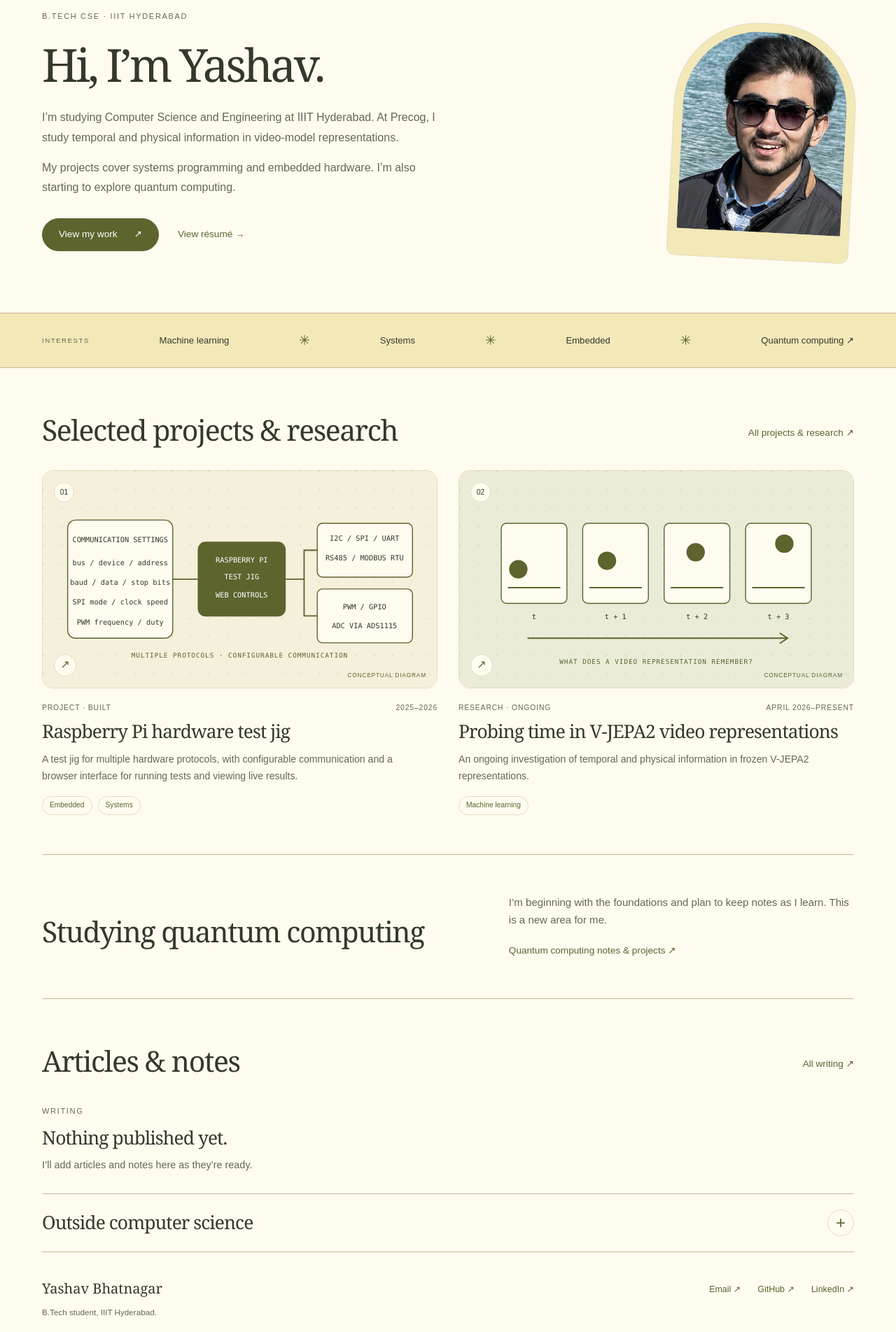
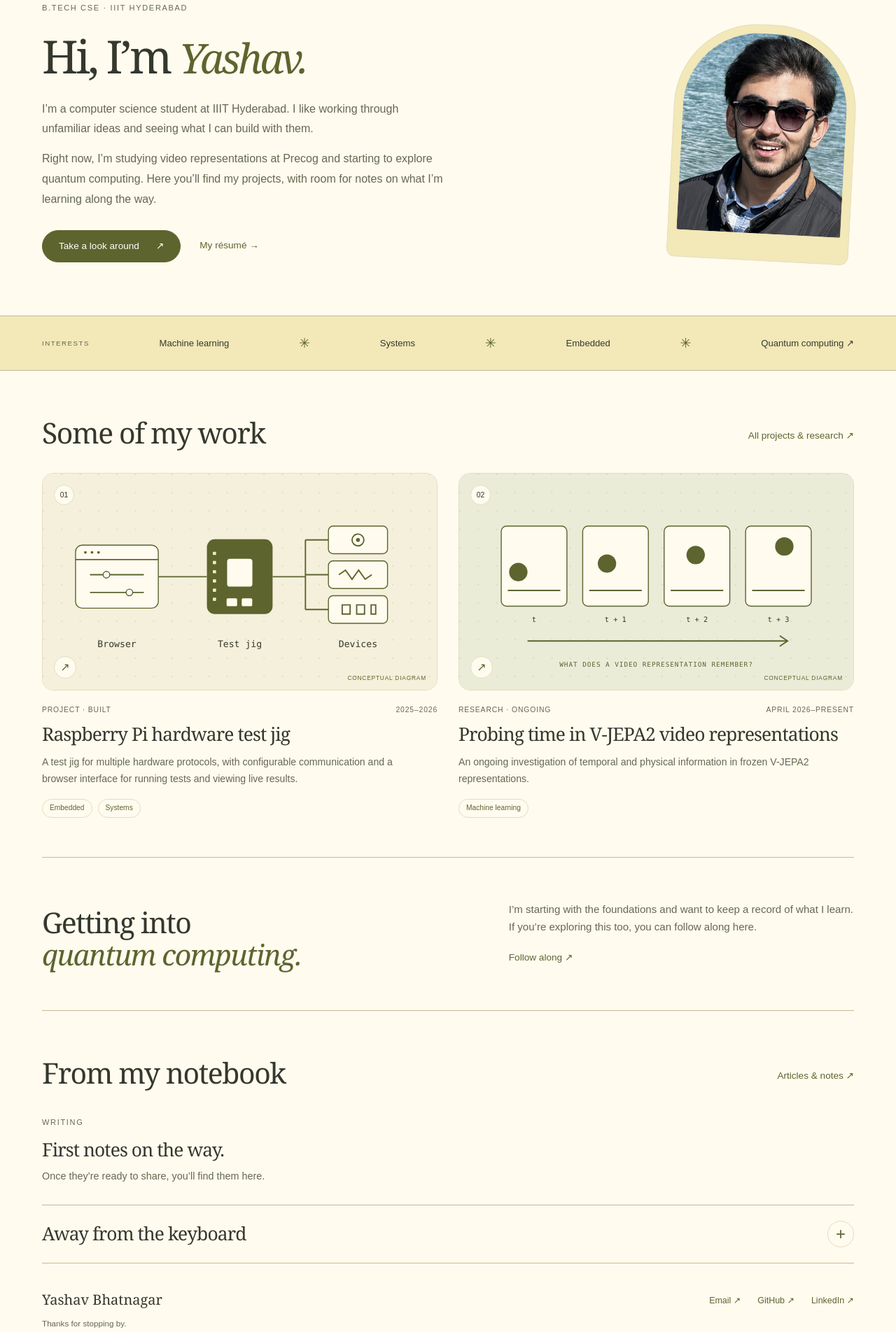
Before and after one commit to AstroDuck17/personal_page, an Astro site: page /personal_page/ in a window 1280 px wide. Shown: the part 183-2087 px from the top of the page at 70% size. Built offline with nearby package versions, Linux system fonts and the light colour scheme; Astro itself is replaced by a stand-in of ours; some packages are replaced by stand-ins of ours.

Commit message:
Restore personal tone and simplify hardware illustration

```diff
--- a/src/components/ProjectVisual.astro
+++ b/src/components/ProjectVisual.astro
@@ -7,20 +7,19 @@ const { kind, large = false } = Astro.props;
     <defs><pattern id={`grid-${kind}`} width="28" height="28" patternUnits="userSpaceOnUse"><circle cx="1" cy="1" r="1" fill="currentColor" opacity=".18" /></pattern></defs>
     <rect width="600" height="330" fill={`url(#grid-${kind})`} />
     {kind === 'hardware' ? <>
-      <rect x="38" y="75" width="160" height="180" rx="12" class="diagram-box" />
-      <text x="118" y="109" class="diagram-text">COMMUNICATION SETTINGS</text>
-      <text x="118" y="144" class="diagram-text">bus / device / address</text>
-      <text x="118" y="174" class="diagram-text">baud / data / stop bits</text>
-      <text x="118" y="204" class="diagram-text">SPI mode / clock speed</text>
-      <text x="118" y="234" class="diagram-text">PWM frequency / duty</text>
-      <path d="M198 165h38M370 165h28v-44h20M398 165v56h20" class="wire" />
-      <rect x="236" y="108" width="134" height="114" rx="12" class="diagram-solid" />
-      <text x="303" y="140" class="diagram-text inverse">RASPBERRY PI</text><text x="303" y="165" class="diagram-text inverse">TEST JIG</text><text x="303" y="193" class="diagram-text inverse">WEB CONTROLS</text>
-      <rect x="418" y="80" width="145" height="82" rx="8" class="diagram-box" />
-      <text x="490" y="107" class="diagram-text">I2C / SPI / UART</text><text x="490" y="136" class="diagram-text">RS485 / MODBUS RTU</text>
-      <rect x="418" y="180" width="145" height="82" rx="8" class="diagram-box" />
-      <text x="490" y="211" class="diagram-text">PWM / GPIO</text><text x="490" y="240" class="diagram-text">ADC VIA ADS1115</text>
-      <text x="300" y="285" class="diagram-label">MULTIPLE PROTOCOLS · CONFIGURABLE COMMUNICATION</text>
+      <path d="M176 157h74M350 157h50M400 101v106M400 101h35M400 154h35M400 207h35" class="wire" />
+      <rect x="50" y="109" width="126" height="96" rx="10" class="diagram-box" />
+      <path d="M50 131h126M72 154h82M72 181h82" class="wire" />
+      {[65,75,85].map(x => <circle cx={x} cy="120" r="2" class="diagram-solid" />)}
+      <circle cx="97" cy="154" r="5" class="diagram-box" /><circle cx="132" cy="181" r="5" class="diagram-box" />
+      <rect x="250" y="100" width="100" height="114" rx="12" class="diagram-solid" />
+      <rect x="280" y="129" width="40" height="44" rx="5" class="diagram-box" />
+      {[119,133,147,161,175,189].map(y => <rect x="259" y={y} width="5" height="5" rx="1" fill="var(--butter)" />)}
+      <rect x="280" y="190" width="16" height="12" rx="2" fill="var(--paper)" /><rect x="303" y="190" width="16" height="12" rx="2" fill="var(--paper)" />
+      {[80,133,186].map(y => <rect x="435" y={y} width="90" height="42" rx="7" class="diagram-box" />)}
+      <circle cx="480" cy="101" r="9" class="wire" /><circle cx="480" cy="101" r="3" class="diagram-solid" />
+      <path d="m451 154 10-7 10 14 10-14 10 14 10-7M456 200h12v14h-12zM478 200h12v14h-12zM500 200h7v14h-7z" class="wire" />
+      <text x="113" y="264" class="diagram-text">Browser</text><text x="300" y="264" class="diagram-text">Test jig</text><text x="480" y="264" class="diagram-text">Devices</text>
     </> : kind === 'physics' ? <>
       {[0,1,2,3].map((i) => <><rect x={64+i*124} y="80" width="100" height="122" rx="8" class="diagram-box" /><path d={`M${74+i*124} 178h80`} class="wire" /><circle cx={90+i*135} cy={150-i*13} r="14" class="diagram-solid" /><text x={114+i*124} y="226" class="diagram-text">t{i ? ` + ${i}` : ''}</text></>)}
       <path d="M104 255H500m-12-8 12 8-12 8" class="wire" /><text x="300" y="294" class="diagram-label">WHAT DOES A VIDEO REPRESENTATION REMEMBER?</text>
--- a/src/components/WritingList.astro
+++ b/src/components/WritingList.astro
@@ -6,4 +6,4 @@ interface Props { entries: CollectionEntry<'writing'>[]; headingLevel?: 'h2' | '
 const { entries, headingLevel = 'h3' } = Astro.props;
 const Heading = headingLevel;
 ---
-{entries.length ? <div class="writing-list">{entries.map(entry => <article class="writing-row"><div class="writing-type">{entry.data.draft ? 'Draft note' : entry.data.type.replaceAll('-', ' ')}<span>{entry.data.readingTime}</span></div><div><Heading><a href={writingUrl(entry.id)}>{entry.data.title} <span aria-hidden="true">↗</span></a></Heading><p>{entry.data.description}</p><Topics topics={entry.data.topics} /></div><span class="writing-date">{entry.data.date ? formatDate(entry.data.date) : entry.data.dateLabel}</span></article>)}</div> : <div class="empty-writing"><span class="eyebrow">WRITING</span><Heading>Nothing published yet.</Heading><p>I’ll add articles and notes here as they’re ready.</p></div>}
+{entries.length ? <div class="writing-list">{entries.map(entry => <article class="writing-row"><div class="writing-type">{entry.data.draft ? 'Draft note' : entry.data.type.replaceAll('-', ' ')}<span>{entry.data.readingTime}</span></div><div><Heading><a href={writingUrl(entry.id)}>{entry.data.title} <span aria-hidden="true">↗</span></a></Heading><p>{entry.data.description}</p><Topics topics={entry.data.topics} /></div><span class="writing-date">{entry.data.date ? formatDate(entry.data.date) : entry.data.dateLabel}</span></article>)}</div> : <div class="empty-writing"><span class="eyebrow">WRITING</span><Heading>First notes on the way.</Heading><p>Once they’re ready to share, you’ll find them here.</p></div>}
--- a/src/layouts/Base.astro
+++ b/src/layouts/Base.astro
@@ -35,7 +35,7 @@ const canonical = new URL(Astro.url.pathname, Astro.site);
     </header>
     <main id="main" tabindex="-1"><slot /></main>
     <footer class="site-footer wrap">
-      <div><a class="footer-name" href={href()}>Yashav Bhatnagar</a><p>B.Tech student, IIIT Hyderabad.</p></div>
+      <div><a class="footer-name" href={href()}>Yashav Bhatnagar</a><p>Thanks for stopping by.</p></div>
       <div class="footer-links"><a href={`mailto:${resume.email}`}>Email ↗</a><a href={resume.github}>GitHub ↗</a><a href={resume.linkedin}>LinkedIn ↗</a></div>
       <p class="copyright">© {new Date().getUTCFullYear()} Yashav Bhatnagar</p>
     </footer>
--- a/src/pages/contact.astro
+++ b/src/pages/contact.astro
@@ -2,4 +2,4 @@
 import Base from '../layouts/Base.astro';
 import { resume } from '../data/resume';
 ---
-<Base title="Contact"><section class="wrap page-intro"><h1>Contact</h1><p>You can reach me by email or find my work on GitHub.</p><div class="contact-options"><a class="button" href={`mailto:${resume.email}`}>Email me ↗</a><a class="text-link" href={resume.github}>GitHub ↗</a><a class="text-link" href={resume.linkedin}>LinkedIn ↗</a></div><p class="contact-email">{resume.email}</p></section></Base>
+<Base title="Contact"><section class="wrap page-intro"><h1>Say hello.</h1><p>Have a question about a project, or something interesting to share? I’d be happy to hear from you.</p><div class="contact-options"><a class="button" href={`mailto:${resume.email}`}>Write me an email ↗</a><a class="text-link" href={resume.github}>GitHub ↗</a><a class="text-link" href={resume.linkedin}>LinkedIn ↗</a></div><p class="contact-email">{resume.email}</p></section></Base>
--- a/src/pages/index.astro
+++ b/src/pages/index.astro
@@ -10,24 +10,24 @@ const notes = (await writing()).filter(p=>p.data.featured);
   <section class="hero wrap">
     <div class="hero-copy">
       <p class="eyebrow">B.TECH CSE · IIIT HYDERABAD</p>
-      <h1>Hi, I’m Yashav.</h1>
-      <p class="hero-intro">I’m studying Computer Science and Engineering at IIIT Hyderabad. At Precog, I study temporal and physical information in video-model representations.</p>
-      <p class="hero-intro">My projects cover systems programming and embedded hardware. I’m also starting to explore quantum computing.</p>
-      <div class="hero-actions"><a class="button" href={href('projects/')}>View my work <span aria-hidden="true">↗</span></a><a class="text-link" href={href('resume/')}>View résumé →</a></div>
+      <h1>Hi, I’m <em>Yashav.</em></h1>
+      <p class="hero-intro">I’m a computer science student at IIIT Hyderabad. I like working through unfamiliar ideas and seeing what I can build with them.</p>
+      <p class="hero-intro">Right now, I’m studying video representations at Precog and starting to explore quantum computing. Here you’ll find my projects, with room for notes on what I’m learning along the way.</p>
+      <div class="hero-actions"><a class="button" href={href('projects/')}>Take a look around <span aria-hidden="true">↗</span></a><a class="text-link" href={href('resume/')}>My résumé →</a></div>
     </div>
     <aside class="hero-aside"><div class="portrait-frame"><img src={href('images/Profilepic.jpg')} alt="Yashav Bhatnagar" width="310" height="380" fetchpriority="high" /></div></aside>
   </section>
   <div class="interest-band"><div class="wrap interest-inner"><span class="eyebrow">INTERESTS</span><a href={topicUrl('machine-learning')}>Machine learning</a><span aria-hidden="true">✳</span><a href={topicUrl('systems')}>Systems</a><span aria-hidden="true">✳</span><a href={topicUrl('embedded')}>Embedded</a><span aria-hidden="true">✳</span><a href={topicUrl('quantum-computing')}>Quantum computing ↗</a></div></div>
-  <section class="wrap section"><div class="section-heading"><h2>Selected projects & research</h2><a class="text-link" href={href('projects/')}>All projects & research ↗</a></div><div class="project-grid">{selected.map((entry,index)=><ProjectCard entry={entry} index={index+1} />)}</div></section>
-  <section class="wrap section curiosity-section"><h2>Studying quantum computing</h2><div><p>I’m beginning with the foundations and plan to keep notes as I learn. This is a new area for me.</p><a class="text-link" href={topicUrl('quantum-computing')}>Quantum computing notes & projects ↗</a></div></section>
-  <section class="wrap section home-writing"><div class="section-heading"><h2>Articles & notes</h2><a class="text-link" href={href('writing/')}>All writing ↗</a></div><WritingList entries={notes} /></section>
-  <section class="wrap personal-section" aria-label="Outside computer science">
+  <section class="wrap section"><div class="section-heading"><h2>Some of my work</h2><a class="text-link" href={href('projects/')}>All projects & research ↗</a></div><div class="project-grid">{selected.map((entry,index)=><ProjectCard entry={entry} index={index+1} />)}</div></section>
+  <section class="wrap section curiosity-section"><h2>Getting into<br /><em>quantum computing.</em></h2><div><p>I’m starting with the foundations and want to keep a record of what I learn. If you’re exploring this too, you can follow along here.</p><a class="text-link" href={topicUrl('quantum-computing')}>Follow along ↗</a></div></section>
+  <section class="wrap section home-writing"><div class="section-heading"><h2>From my notebook</h2><a class="text-link" href={href('writing/')}>Articles & notes ↗</a></div><WritingList entries={notes} /></section>
+  <section class="wrap personal-section" aria-label="Away from the keyboard">
     <details class="personal-details">
-      <summary><span class="personal-title">Outside computer science</span><span class="disclosure-icon" aria-hidden="true">+</span></summary>
+      <summary><span class="personal-title">Away from the keyboard</span><span class="disclosure-icon" aria-hidden="true">+</span></summary>
       <div class="personal-interests">
-        <div><h2>Piano</h2><p>I enjoy spending time at the piano and practicing.</p></div>
-        <div><h2>Drawing</h2><p>I like sketching and experimenting with my drawing style.</p></div>
-        <div><h2>Travel</h2><p>I enjoy visiting new places and exploring beyond the familiar.</p></div>
+        <div><h2>Piano</h2><p>Some time at the piano makes a nice change from a screen.</p></div>
+        <div><h2>Drawing</h2><p>I like sketching and trying out different styles. There’s always more to practice.</p></div>
+        <div><h2>Travel</h2><p>I enjoy seeing new places and having a look around.</p></div>
       </div>
     </details>
   </section>
--- a/src/pages/projects/index.astro
+++ b/src/pages/projects/index.astro
@@ -7,7 +7,7 @@ const entries = await projects();
 const availableTopics = Object.entries(topics).filter(([id])=>entries.some(e=>e.data.topics.some(topic=>topic === id)));
 ---
 <Base title="Projects & Research" active="Projects & Research">
-  <div class="wrap"><header class="page-intro"><h1>Projects & research</h1><p>Projects in machine learning, systems programming and embedded hardware, alongside my ongoing research at Precog.</p></header>
+  <div class="wrap"><header class="page-intro"><h1>Things I’ve been<br /><em>working on.</em></h1><p>Some projects started with coursework, others with a question I wanted to explore. Here’s what I worked on, how I approached it, and what came out of it.</p></header>
     <form class="filter-bar" id="project-filters" aria-label="Filter projects"><label for="topic-filter">Explore by topic</label><select id="topic-filter" name="topic"><option value="all">All topics</option>{availableTopics.map(([id,topic])=><option value={id}>{topic.name}</option>)}</select><label for="type-filter" class="sr-only">Content type</label><select id="type-filter" name="type"><option value="all">Projects & research</option><option value="project">Projects</option><option value="research">Research</option></select><span id="project-count" role="status" aria-live="polite">{entries.length} entries</span></form>
     <h2 class="sr-only">Projects and research</h2><section aria-label="Projects and research" class="project-grid project-index">{entries.map((entry,index)=><ProjectCard entry={entry} index={index+1} />)}</section><p id="no-projects" class="empty-message" hidden>No entries match these filters. Try another topic or content type.</p>
   </div>
--- a/src/styles/global.css
+++ b/src/styles/global.css
@@ -81,6 +81,7 @@
   .diagram-solid { fill:var(--olive); }
   .diagram-text { fill:var(--ink); font:11px var(--mono); text-anchor:middle; }
   .diagram-text.inverse { fill:var(--white); }
+  .visual-hardware .diagram-text { font-size:14px; }
   .diagram-label { fill:var(--olive); font:10px var(--mono); text-anchor:middle; letter-spacing:1px; }
   .terminal-text { fill:var(--white); font:16px var(--mono); }
   .muted-terminal { fill:var(--butter); font-size:13px; }
```
Also changed, not shown: DESIGN_BRIEF.md (+12 -3 lines), VALIDATION.md (+8 -0 lines), src/pages/writing/index.astro (+6 -6 lines).
